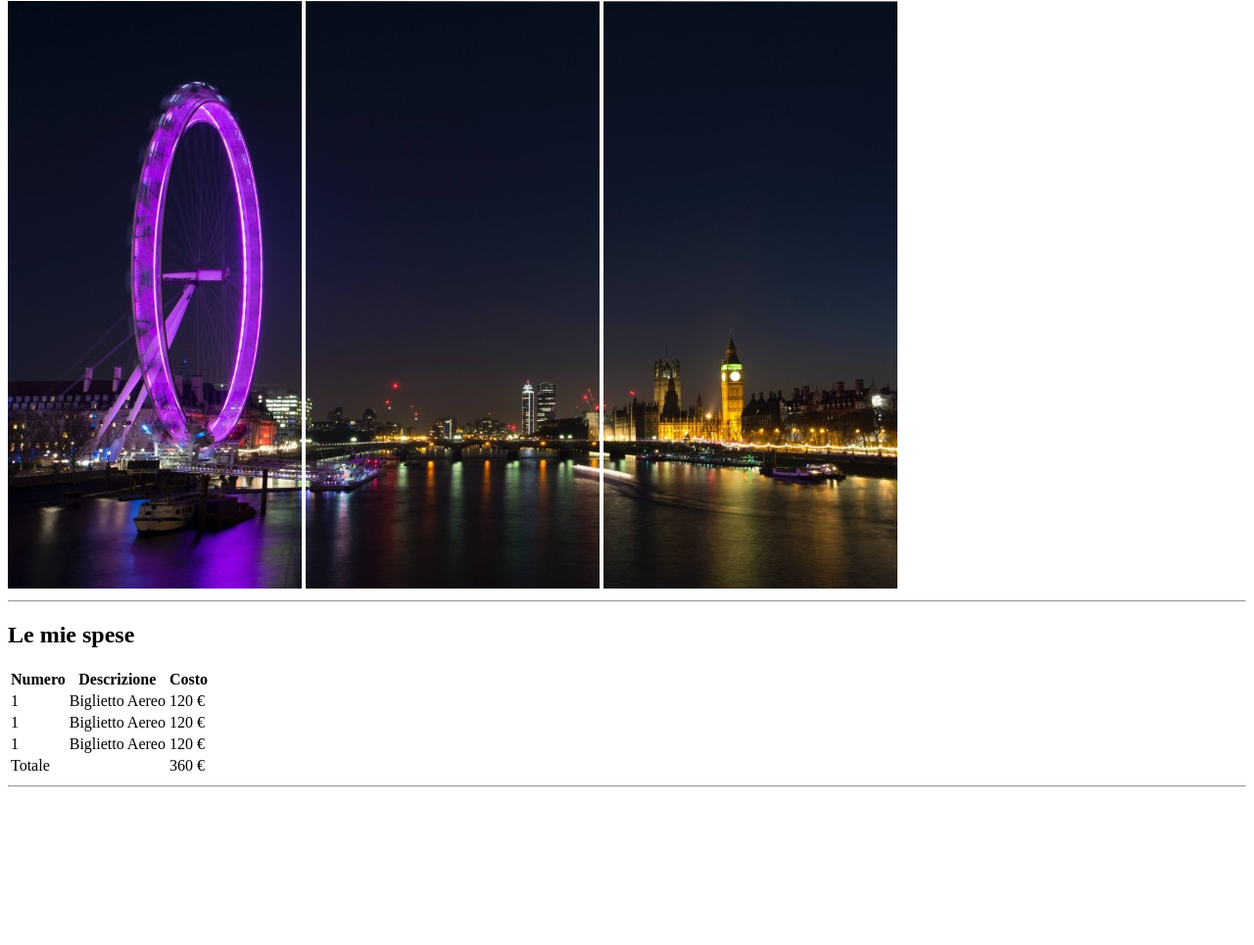
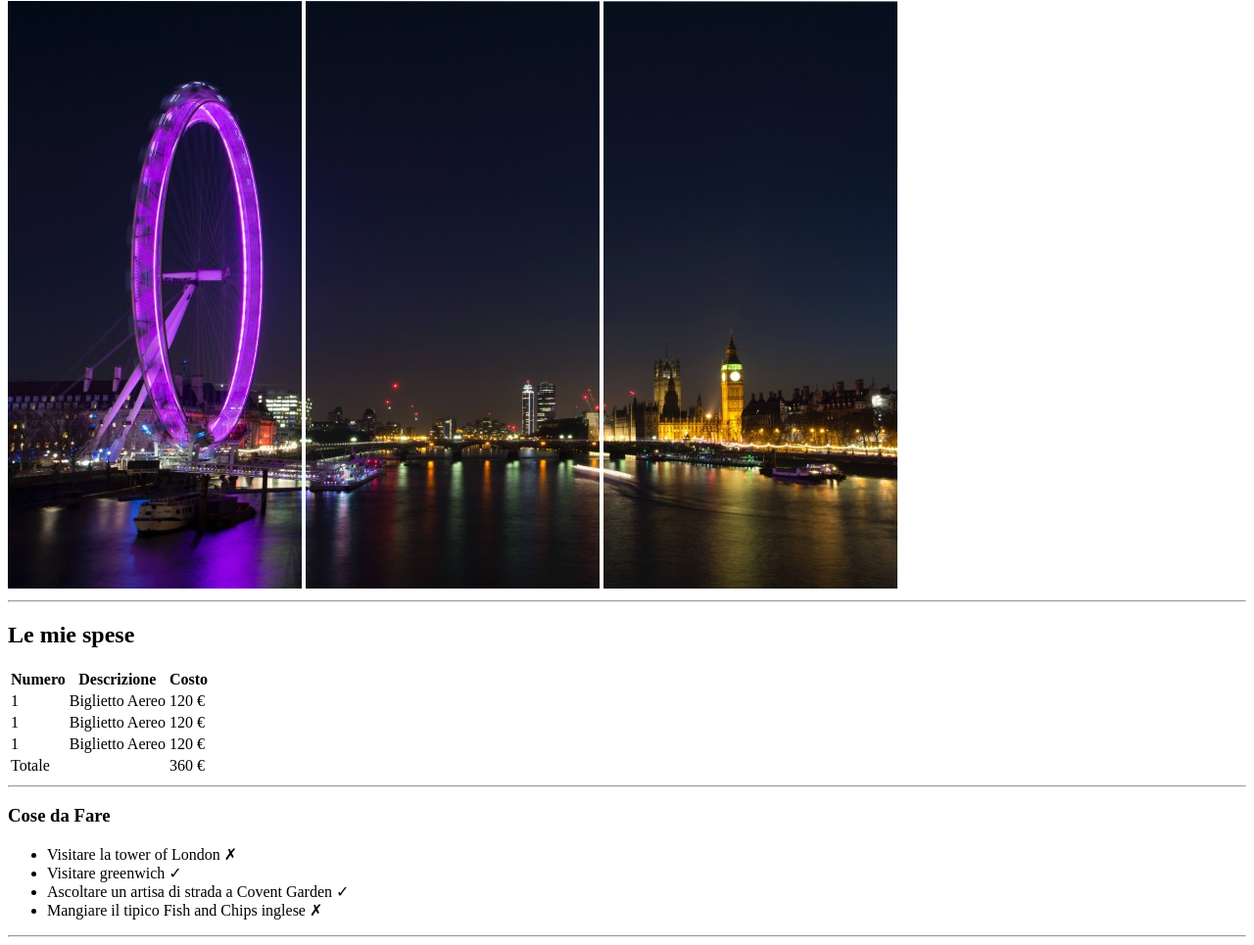
Before and after one commit to fabiopacifici/html-london-trip, a plain HTML site: page index.html in a window 1280 px wide. Shown: the part 79-1044 px from the top of the page at 98% size. Before the commit the page ends 891 px from the top, so only its background shows below. Drawn offline with Linux system fonts and the light colour scheme.

Commit message:
Add todos section

```diff
--- a/index.html
+++ b/index.html
@@ -62,6 +62,18 @@
     </section>
     <!-- /.my_expenses -->
 
+    <section class="todo">
+      <h3>Cose da Fare</h3>
+      <ul>
+        <li>Visitare la tower of London <span>&cross;</span> </li>
+        <li>Visitare greenwich <span>&check;</span></li>
+        <li>Ascoltare un artisa di strada a Covent Garden <span>&check;</span></li>
+        <li>Mangiare il tipico Fish and Chips inglese <span>&cross;</span></li>
+      </ul>
+      <hr>
+    </section>
+    <!-- /.todo -->
+
   </main>
   <!-- /.app_main -->
   <footer class="app_footer"></footer>
```
